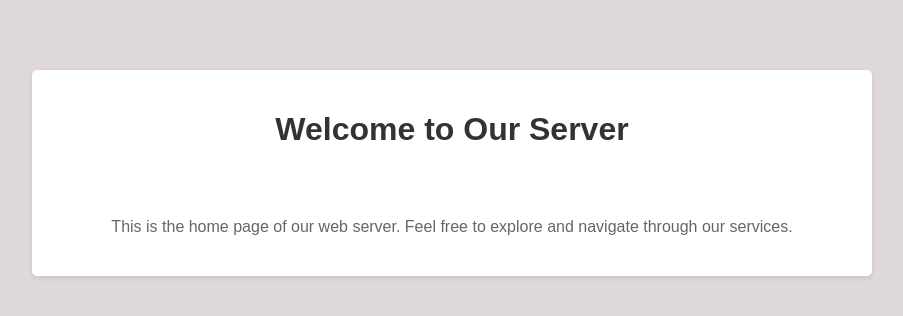
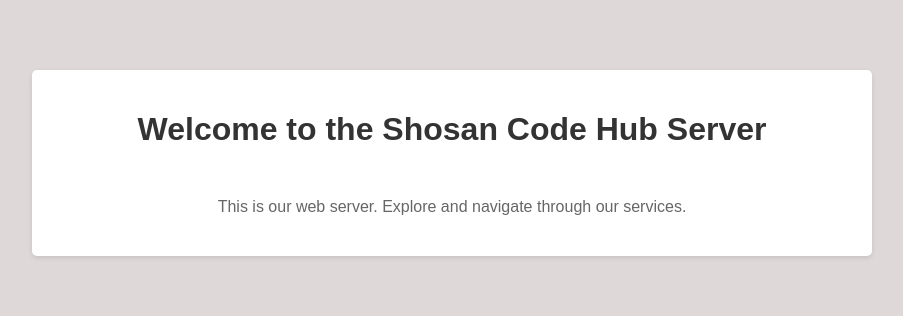
Before and after one commit to Kennius7/shosan-app-server, a website: page index.html in a window 1280 px wide. Shown: the whole page, without its empty margins (188-1091 px from the left). Drawn offline with Linux system fonts and the light colour scheme.

Commit message:
index.html creation - 03

```diff
--- a/index.html
+++ b/index.html
@@ -28,7 +28,7 @@
         h1 {
             color: #333;
             text-align: center;
-            margin-bottom: 50px;
+            margin-bottom: 30px;
         }
         p {
             color: #666;
@@ -38,8 +38,8 @@
 </head>
 <body>
     <div class="container">
-        <h1>Welcome to Our Server</h1>
-        <p>This is the home page of our web server. Feel free to explore and navigate through our services.</p>
+        <h1>Welcome to the Shosan Code Hub Server</h1>
+        <p>This is our web server. Explore and navigate through our services.</p>
     </div>
 </body>
 </html>
```
